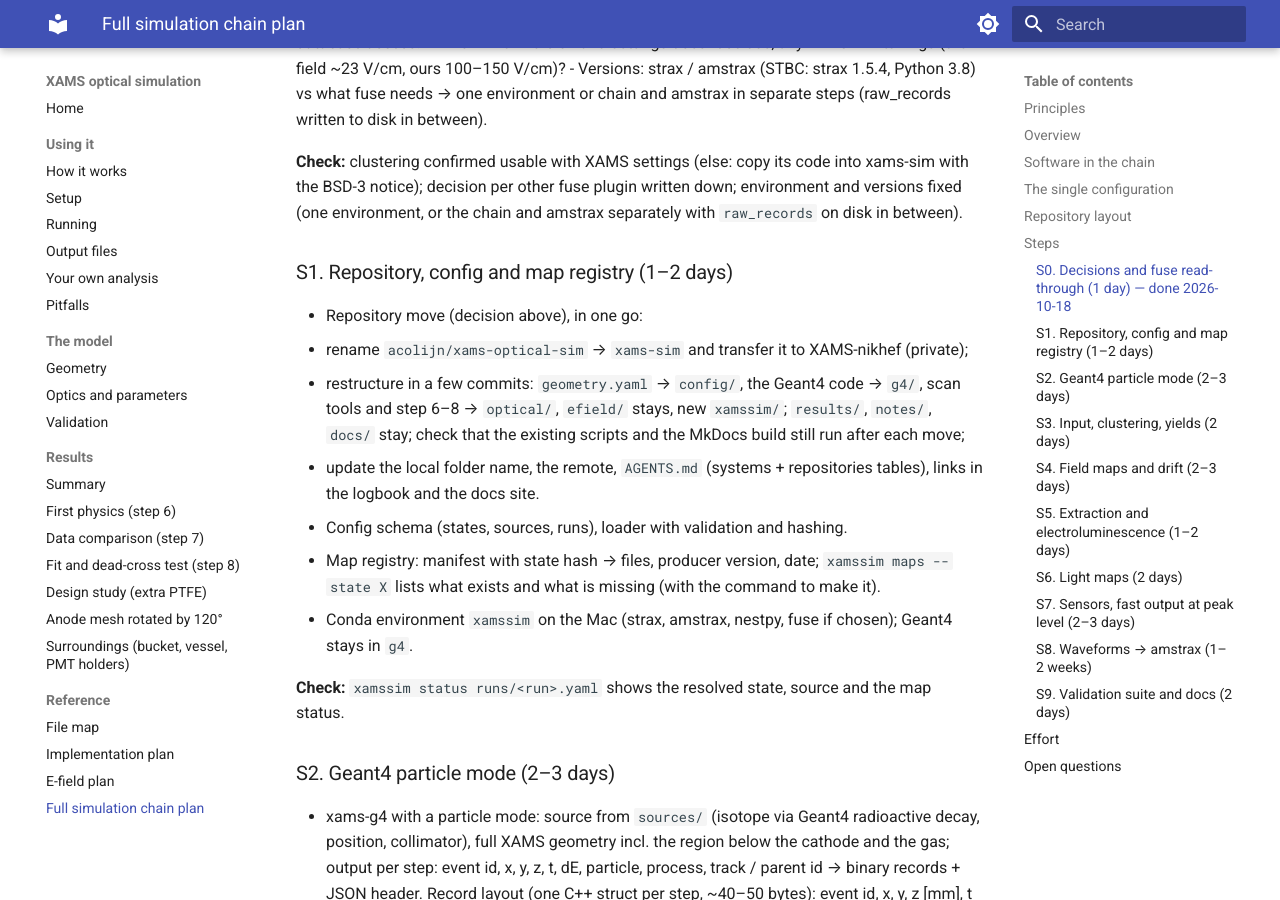
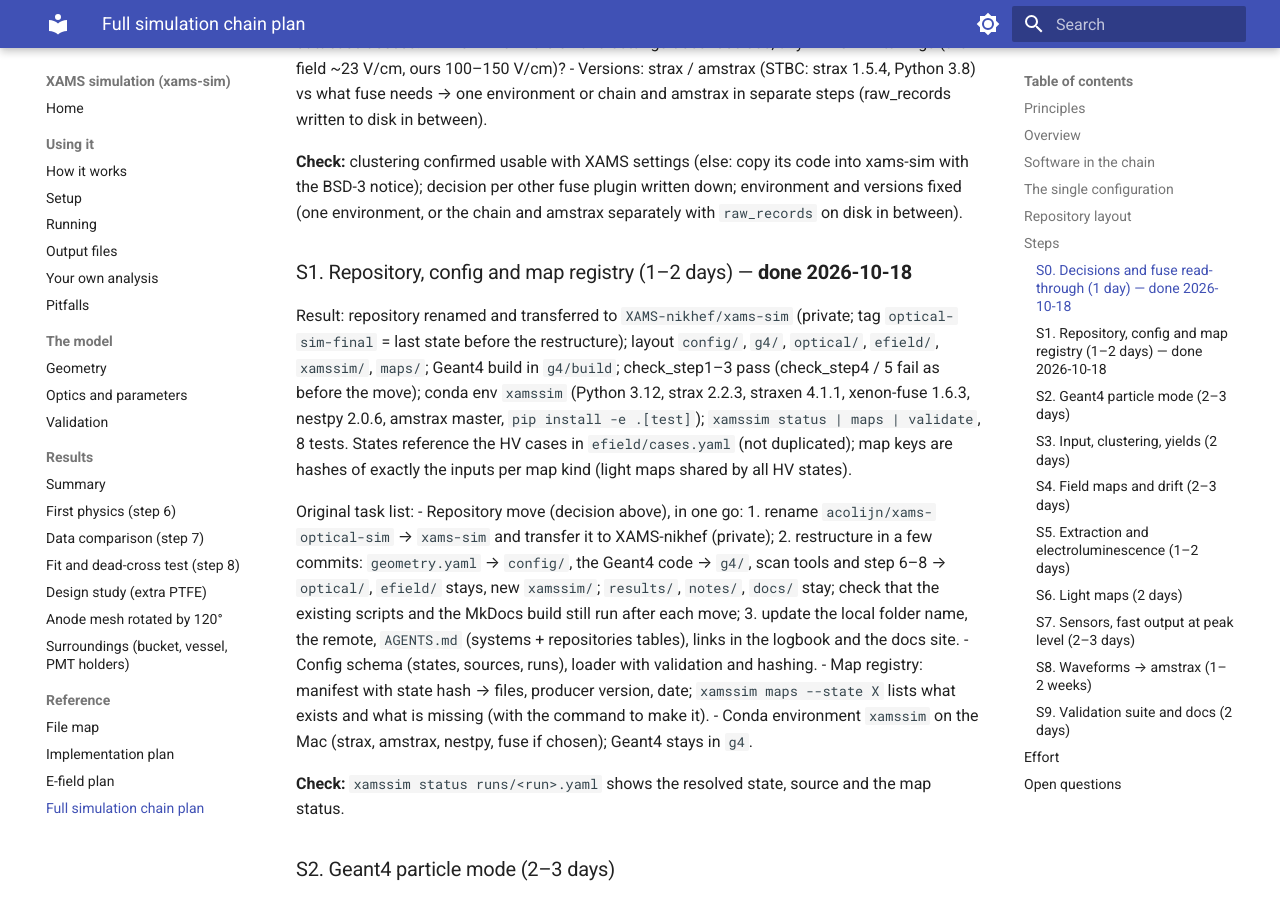
Before and after one commit to XAMS-nikhef/xams-sim, an MkDocs documentation site: the page built from docs/xams_sim_plan.md, in a window 1280 px wide and 900 px high, scrolled down 5113 px. Built offline with MkDocs 1.6.1 and Material for MkDocs 9.7.7, drawn with Linux system fonts in a browser that asks for light colours; some of the changed text lies outside the part shown.

Commit message:
README, docs title and plan: xams-sim layout, S1 done
Co-Authored-By: Claude Opus 5.5 <noreply@anthropic.com>

```diff
--- a/docs/xams_sim_plan.md
+++ b/docs/xams_sim_plan.md
@@ -5,7 +5,7 @@ extraction and electroluminescence, light collection, sensor response, waveforms
 **unchanged** amstrax processing, so simulation and data are compared with the same code and cuts. Every part can also
 be run on its own, and **one configuration file** drives a complete simulation.
 
-Status: plan (2026-10-16; fuse clustering and the repository decided 2026-10-18); **S0 done 2026-10-18**.
+Status: plan (2026-10-16; fuse clustering and the repository decided 2026-10-18); **S0 and S1 done 2026-10-18**.
 
 ## Principles
 
@@ -156,7 +156,16 @@ Original task list:
 decision per other fuse plugin written down; environment and versions fixed (one environment, or the chain and amstrax
 separately with `raw_records` on disk in between).
 
-### S1. Repository, config and map registry (1–2 days)
+### S1. Repository, config and map registry (1–2 days) — **done 2026-10-18**
+
+Result: repository renamed and transferred to `XAMS-nikhef/xams-sim` (private; tag `optical-sim-final` = last state
+before the restructure); layout `config/`, `g4/`, `optical/`, `efield/`, `xamssim/`, `maps/`; Geant4 build in
+`g4/build`; check_step1–3 pass (check_step4 / 5 fail as before the move); conda env `xamssim` (Python 3.12, strax 2.2.3,
+straxen 4.1.1, xenon-fuse 1.6.3, nestpy 2.0.6, amstrax master, `pip install -e .[test]`); `xamssim status | maps |
+validate`, 8 tests. States reference the HV cases in `efield/cases.yaml` (not duplicated); map keys are hashes of
+exactly the inputs per map kind (light maps shared by all HV states).
+
+Original task list:
 - Repository move (decision above), in one go:
   1. rename `acolijn/xams-optical-sim` → `xams-sim` and transfer it to XAMS-nikhef (private);
   2. restructure in a few commits: `geometry.yaml` → `config/`, the Geant4 code → `g4/`, scan tools and step 6–8 →
--- a/mkdocs.yml
+++ b/mkdocs.yml
@@ -1,4 +1,4 @@
-site_name: XAMS optical simulation
+site_name: XAMS simulation (xams-sim)
 site_description: Geant4 optical simulation of the XAMS TPC — how it works, how to run it, how to analyse it
 docs_dir: docs
 strict: true
```
Also changed, not shown: README.md (+18 -1 lines).
